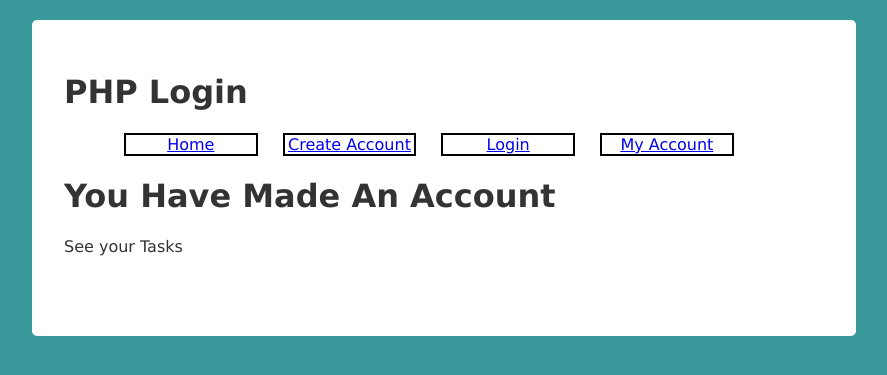
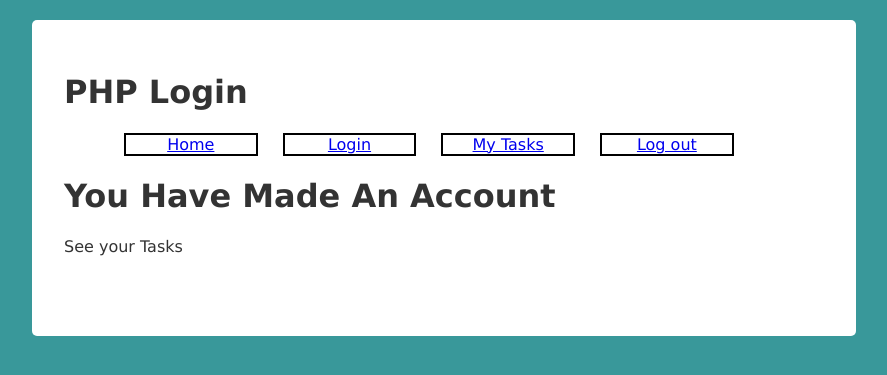
Before and after one commit to SeanTuc/PHP-class, a PHP site: page /accountCreated.php in a window 1280 px wide. Shown: the top 375 px of the page, without its empty margins (196-1083 px from the left). Run offline with PHP 8.4, Linux system fonts and the light colour scheme.

Commit message:
changed nav bar tab
Signed-off-by: SeanTuc <sean_tucker366@hotmail.com>

```diff
--- a/accountCreated.php
+++ b/accountCreated.php
@@ -10,10 +10,10 @@
     <h1>PHP Login </h1>
     <nav id="global">
         <ul>
-            <li><a href="../index.php" title="Home">Home</a></li>
-            <li><a href="createAccount.php" title="Create Account">Create Account</a></li>
+            <li><a href="index.php" title="Home">Home</a></li>
             <li><a href="login.php" title="Login">Login</a></li>
-            <li><a href="todo.php" title="My Account">My Account</a></li>
+            <li><a href="todo.php" title="My Account">My Tasks</a></li>
+            <li><a href="logout.php" title="My Account">Log out</a></li>
         </ul>
     </nav>
 </header>
--- a/createtable.php
+++ b/createtable.php
@@ -86,7 +86,7 @@ try {
         header($header);
         echo "Table todo list was created successfully   STOOOOOOOOOOOOOOOOPPPPPPPPPPPPP";
     }
-    elseif ($counter == 1)
+/*    elseif ($counter == 1)
     {
         echo "username taken failed    STTTTTTTOOOOOOOOOOOOPPPPPPPPPPP ";
         $header = 'Location: invalidUserName.php';
@@ -97,7 +97,7 @@ try {
         $header = 'Location: invalidUserName.php';
         //header($header);
 
-    }
+    }*/
 }
 catch(PDOException $e)
 {
--- a/index.php
+++ b/index.php
@@ -12,7 +12,7 @@
         <ul>
             <li><a href="index.php" title="Home">Home</a></li>
             <li><a href="login.php" title="Login">Login</a></li>
-            <li><a href="todo.php" title="My Account">My Account</a></li>
+            <li><a href="todo.php" title="My Account">My Tasks</a></li>
             <li><a href="index.php" title="My Account">Log out</a></li>
 
         </ul>
--- a/login.php
+++ b/login.php
@@ -14,7 +14,7 @@ session_destroy()?>
             <ul class="nav nav-tabs nav-justified">
                 <li><a href="index.php" title="Home">Home</a></li>
                 <li><a href="login.php" title="Login">Login</a></li>
-                <li><a href="todo.php" title="My Account">My Account</a></li>
+                <li><a href="todo.php" title="My Account">My Tasks</a></li>
                 <li><a href="logout.php" title="My Account">Log out</a></li>
             </ul>
         </div>
--- a/todo.php
+++ b/todo.php
@@ -41,7 +41,7 @@ $day = array("Sunday","Monday","Tuesday","Wednesday","Thursday","Friday","Saterd
         <ul class="nav nav-tabs nav-justified">
             <li><a href="index.php" title="Home">Home</a></li>
             <li><a href="login.php" title="Login">Login</a></li>
-            <li><a href="todo.php" title="My Account">My Account</a></li>
+            <li><a href="todo.php" title="My Account">My Tasks</a></li>
             <li><a href="logout.php" title="My Account">Log out</a></li>
         </ul>
         </div>
--- a/todo_details.php
+++ b/todo_details.php
@@ -42,7 +42,7 @@ if($contactID == 0) {
             <ul class="nav nav-tabs nav-justified">
                 <li><a href="index.php" title="Home">Home</a></li>
                 <li><a href="login.php" title="Login">Login</a></li>
-                <li><a href="todo.php" title="My Account">My Account</a></li>
+                <li><a href="todo.php" title="My Account">My Tasks</a></li>
                 <li><a href="logout.php" title="My Account">Log out</a></li>
             </ul>
         </div>
```
